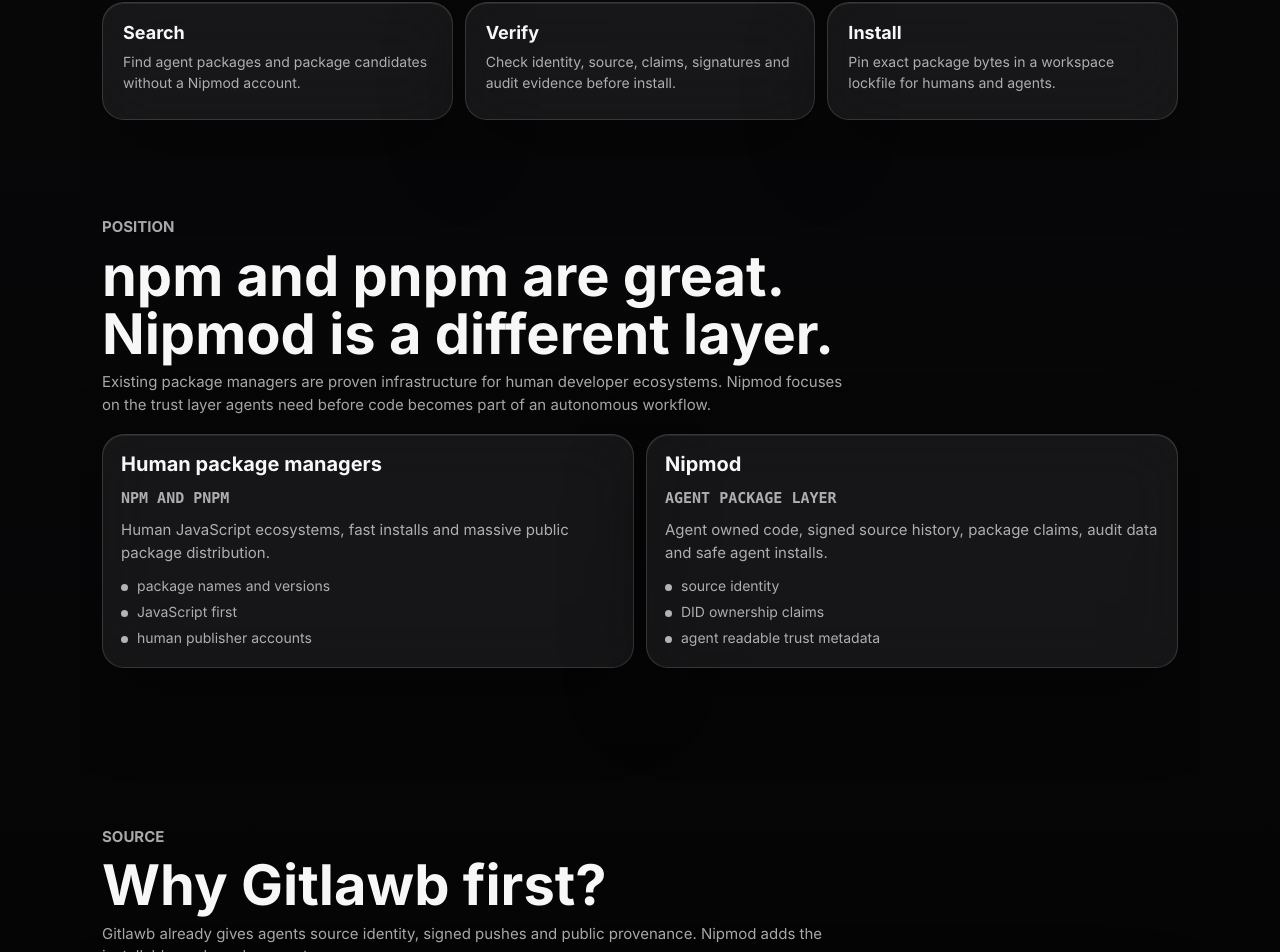
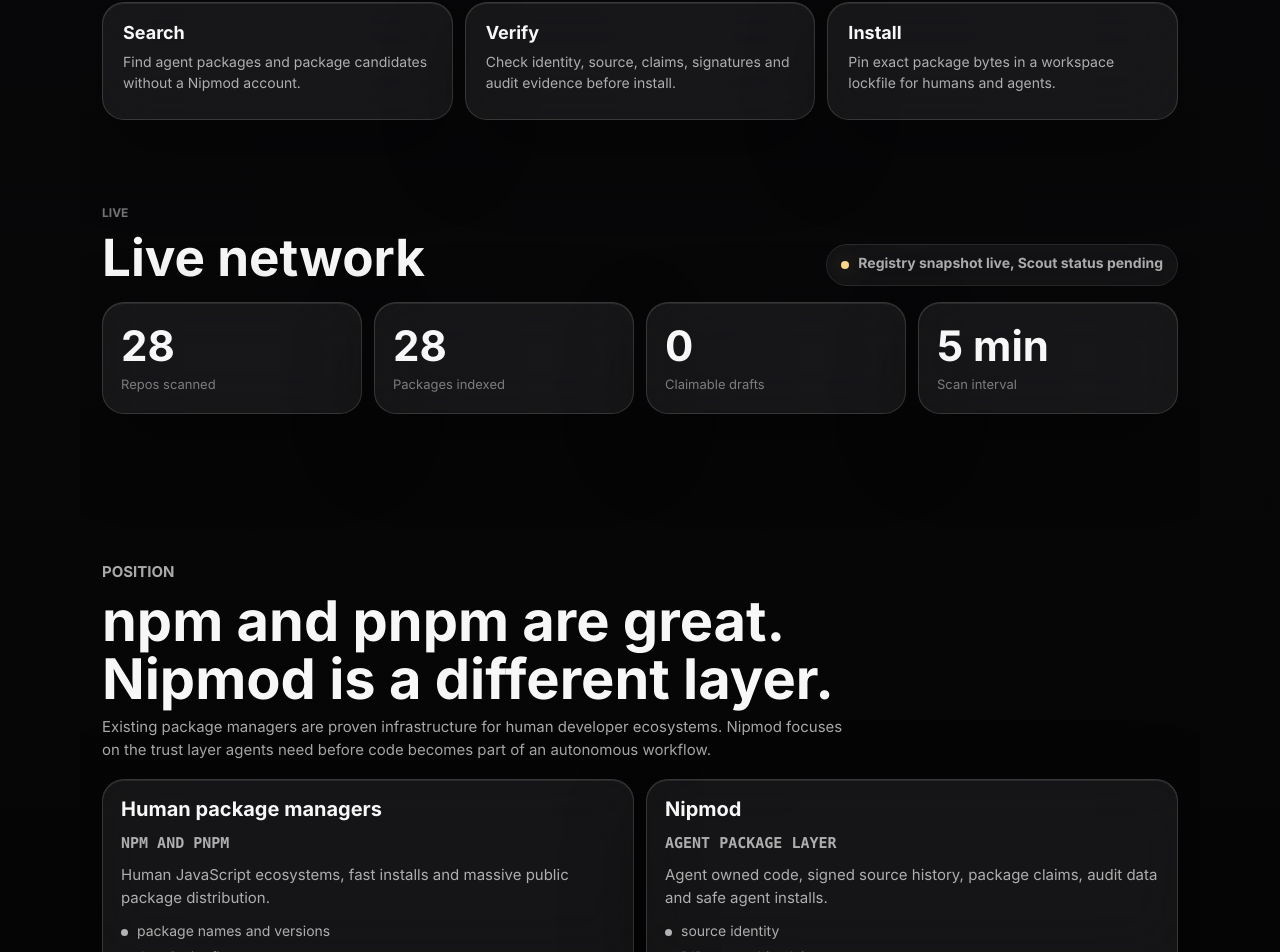
Before and after one commit to nipmod/nipmod, a Next.js app in the folder site/: page / in a window 1280 px wide. Shown: the part 1012-1964 px from the top of the page. Built offline with nearby package versions, Linux system fonts and the light colour scheme; no server answers.

Commit message:
feat: show live scout stats

```diff
--- a/site/app/globals.css
+++ b/site/app/globals.css
@@ -372,6 +372,7 @@
 .terminal-panel,
 .usage-item,
 .stat-tile,
+.live-stat,
 .package-card,
 .empty-state,
 .quickstart-card,
@@ -576,6 +577,88 @@
   margin-top: 8px;
 }
 
+.live-section {
+  display: grid;
+  gap: 16px;
+  padding: clamp(28px, 4vw, 54px) 0;
+  width: 100%;
+}
+
+.live-head {
+  align-items: end;
+  display: flex;
+  gap: 18px;
+  justify-content: space-between;
+}
+
+.live-head h2 {
+  color: var(--text);
+  font-size: clamp(32px, 4vw, 52px);
+  font-weight: 650;
+  letter-spacing: 0;
+  line-height: 1.04;
+  margin: 0;
+}
+
+.live-status {
+  align-items: center;
+  backdrop-filter: blur(24px) saturate(170%);
+  background: rgba(255, 255, 255, 0.055);
+  border: 1px solid var(--border-soft);
+  border-radius: 999px;
+  color: var(--muted);
+  display: inline-flex;
+  font-size: 14px;
+  font-weight: 700;
+  gap: 9px;
+  line-height: 1.2;
+  margin: 0;
+  min-height: 42px;
+  padding: 0 14px;
+}
+
+.live-status span {
+  border-radius: 999px;
+  display: block;
+  height: 8px;
+  width: 8px;
+}
+
+.live-ok span {
+  background: var(--green);
+  box-shadow: 0 0 18px rgba(143, 255, 193, 0.36);
+}
+
+.live-warn span {
+  background: var(--yellow);
+  box-shadow: 0 0 18px rgba(255, 217, 138, 0.28);
+}
+
+.live-stat-grid {
+  display: grid;
+  gap: 12px;
+  grid-template-columns: repeat(4, minmax(0, 1fr));
+}
+
+.live-stat {
+  padding: 18px;
+}
+
+.live-stat span {
+  color: var(--text);
+  display: block;
+  font-size: clamp(30px, 4vw, 42px);
+  font-weight: 660;
+  letter-spacing: 0;
+}
+
+.live-stat p {
+  color: var(--quiet);
+  font-size: 13px;
+  line-height: 1.5;
+  margin: 4px 0 0;
+}
+
 .explain-section,
 .gitlawb-section,
 .claim-section,
@@ -1344,6 +1427,7 @@
 
   .hero,
   .usage-strip,
+  .live-stat-grid,
   .comparison-grid,
   .claim-flow,
   .faq-grid,
@@ -1370,6 +1454,11 @@
     padding-top: 70px;
   }
 
+  .live-head {
+    align-items: start;
+    flex-direction: column;
+  }
+
   h1 {
     font-size: clamp(48px, 13vw, 66px);
     line-height: 1;
--- a/site/app/page.tsx
+++ b/site/app/page.tsx
@@ -1,6 +1,7 @@
 import { homeContent } from "./content";
 import { packageEvidenceHref, packagePageHref } from "./packages/content";
 import registryData from "./registry-data.json";
+import { loadLiveStats } from "../lib/live-stats";
 import {
   installCommand,
   homepagePackages,
@@ -25,6 +26,7 @@
   const publicRegistry = { ...registry, packages: homepagePackages(registry.packages) };
   const packageResults = searchPackages(publicRegistry.packages, query);
   const packages = query ? packageResults : packageResults.slice(0, 6);
+  const liveStats = await loadLiveStats({ registry });
 
   return (
     <main className="page-shell" id="main">
@@ -70,6 +72,27 @@
             <p>{item.text}</p>
           </article>
         ))}
+      </section>
+
+      <section className="live-section" id="live" aria-labelledby="live-title">
+        <div className="live-head">
+          <div>
+            <p className="eyebrow">Live</p>
+            <h2 id="live-title">Live network</h2>
+          </div>
+          <p className={`live-status ${liveStats.healthy ? "live-ok" : "live-warn"}`}>
+            <span aria-hidden="true" />
+            {liveStats.status}
+          </p>
+        </div>
+        <div className="live-stat-grid" aria-label="Live Nipmod network stats">
+          {liveStats.tiles.map((item) => (
+            <div className="live-stat" key={item.label}>
+              <span>{item.value}</span>
+              <p>{item.label}</p>
+            </div>
+          ))}
+        </div>
       </section>
 
       <section className="explain-section" id="why" aria-labelledby="why-title">
--- /dev/null
+++ b/site/lib/live-stats.ts
@@ -0,0 +1,153 @@
+import { SCOUT_INTERVAL_MS } from "./scout";
+import type { RegistryIndex } from "./registry";
+
+export interface ScoutHealthPayload {
+  intervalMs?: unknown;
+  lastRunAt?: unknown;
+  ok?: unknown;
+  stale?: unknown;
+  summary?: unknown;
+}
+
+export interface LiveStatTile {
+  label: "Repos scanned" | "Packages indexed" | "Claimable drafts" | "Scan interval";
+  value: string;
+}
+
+export interface LiveStats {
+  generatedAt: string | null;
+  healthy: boolean;
+  source: "live" | "registry";
+  status: string;
+  tiles: LiveStatTile[];
+}
+
+interface ScoutSummary {
+  published: number;
+  scanned: number;
+  unclaimedDrafts: number;
+}
+
+export async function loadLiveStats({
+  fetchFn = fetch,
+  registry,
+  scoutHealthUrl = "https://nipmod.com/scout/health",
+  timeoutMs = 1_500
+}: {
+  fetchFn?: typeof fetch;
+  registry: RegistryIndex;
+  scoutHealthUrl?: string;
+  timeoutMs?: number;
+}): Promise<LiveStats> {
+  const controller = new AbortController();
+  const timeout = setTimeout(() => controller.abort(), timeoutMs);
+  try {
+    const response = await fetchFn(scoutHealthUrl, {
+      cache: "no-store",
+      headers: {
+        accept: "application/json"
+      },
+      signal: controller.signal
+    });
+    if (response.ok) {
+      const stats = liveStatsFromScoutHealth((await response.json()) as ScoutHealthPayload);
+      if (stats) {
+        return stats;
+      }
+    }
+  } catch {
+    return fallbackLiveStats(registry);
+  } finally {
+    clearTimeout(timeout);
+  }
+
+  return fallbackLiveStats(registry);
+}
+
+export function liveStatsFromScoutHealth(payload: ScoutHealthPayload): LiveStats | null {
+  const summary = parseScoutSummary(payload.summary);
+  const intervalMs = typeof payload.intervalMs === "number" && Number.isFinite(payload.intervalMs) ? payload.intervalMs : null;
+  if (!summary || !intervalMs) {
+    return null;
+  }
+
+  const healthy = payload.ok === true && payload.stale !== true;
+  return {
+    generatedAt: typeof payload.lastRunAt === "string" ? payload.lastRunAt : null,
+    healthy,
+    source: "live",
+    status: healthy ? `Scout running every ${formatScoutCadence(intervalMs)}` : "Scout status needs attention",
+    tiles: liveStatTiles({
+      intervalMs,
+      packagesIndexed: summary.published,
+      reposScanned: summary.scanned,
+      unclaimedDrafts: summary.unclaimedDrafts
+    })
+  };
+}
+
+export function fallbackLiveStats(registry: RegistryIndex): LiveStats {
+  const packageCount = registry.packages.length;
+  return {
+    generatedAt: null,
+    healthy: false,
+    source: "registry",
+    status: "Registry snapshot live, Scout status pending",
+    tiles: liveStatTiles({
+      intervalMs: SCOUT_INTERVAL_MS,
+      packagesIndexed: packageCount,
+      reposScanned: packageCount,
+      unclaimedDrafts: 0
+    })
+  };
+}
+
+export function formatScoutInterval(intervalMs: number): string {
+  const minutes = Math.max(1, Math.round(intervalMs / 60_000));
+  return `${minutes} min`;
+}
+
+function liveStatTiles({
+  intervalMs,
+  packagesIndexed,
+  reposScanned,
+  unclaimedDrafts
+}: {
+  intervalMs: number;
+  packagesIndexed: number;
+  reposScanned: number;
+  unclaimedDrafts: number;
+}): LiveStatTile[] {
+  return [
+    { label: "Repos scanned", value: String(reposScanned) },
+    { label: "Packages indexed", value: String(packagesIndexed) },
+    { label: "Claimable drafts", value: String(unclaimedDrafts) },
+    { label: "Scan interval", value: formatScoutInterval(intervalMs) }
+  ];
+}
+
+function parseScoutSummary(value: unknown): ScoutSummary | null {
+  if (!isRecord(value)) {
+    return null;
+  }
+  const published = readFiniteNumber(value.published);
+  const scanned = readFiniteNumber(value.scanned);
+  const unclaimedDrafts = readFiniteNumber(value.unclaimedDrafts);
+  if (published === null || scanned === null || unclaimedDrafts === null) {
+    return null;
+  }
+  return { published, scanned, unclaimedDrafts };
+}
+
+function readFiniteNumber(value: unknown): number | null {
+  return typeof value === "number" && Number.isFinite(value) ? value : null;
+}
+
+function formatScoutCadence(intervalMs: number): string {
+  const minutes = Math.max(1, Math.round(intervalMs / 60_000));
+  return minutes === 1 ? "1 minute" : `${minutes} minutes`;
+}
+
+function isRecord(value: unknown): value is Record<string, unknown> {
+  return Boolean(value) && typeof value === "object" && !Array.isArray(value);
+}
```
Also changed, not shown: 2 other files (tests, documents, lock files or other folders).
